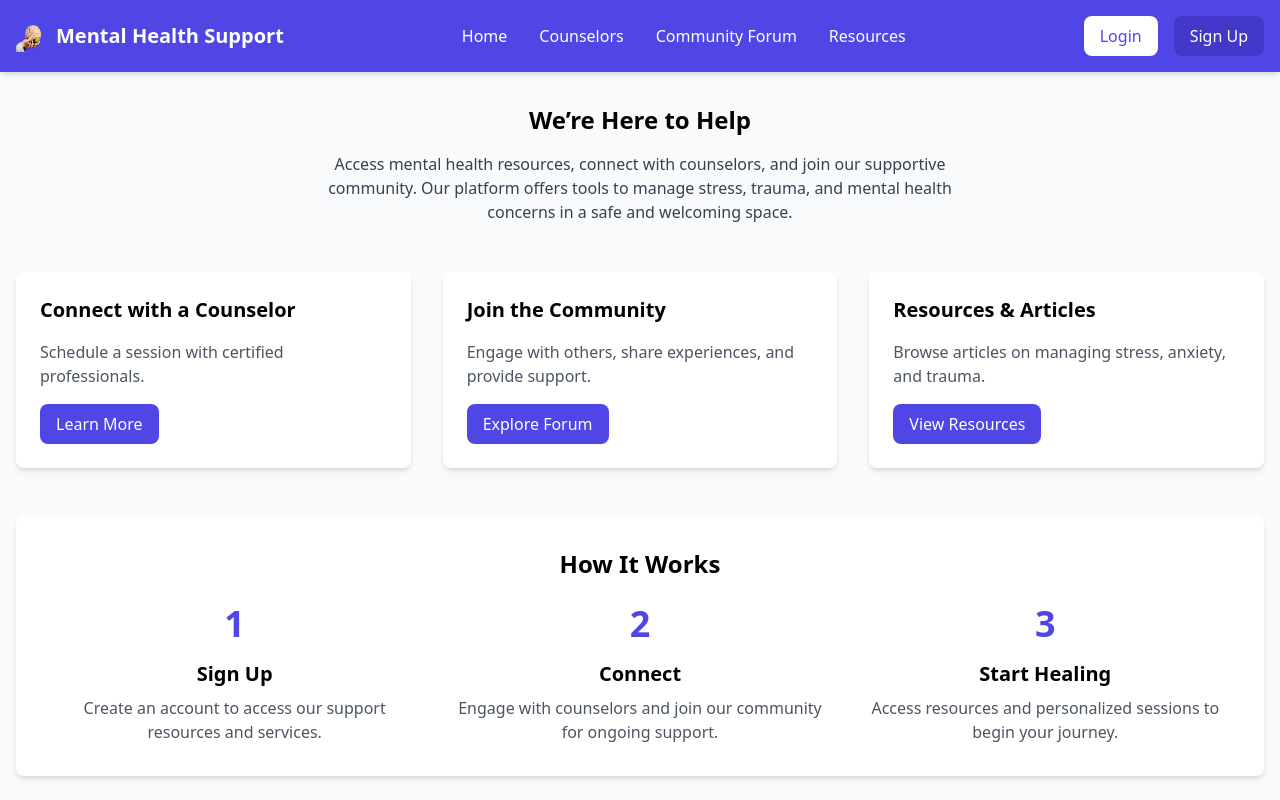
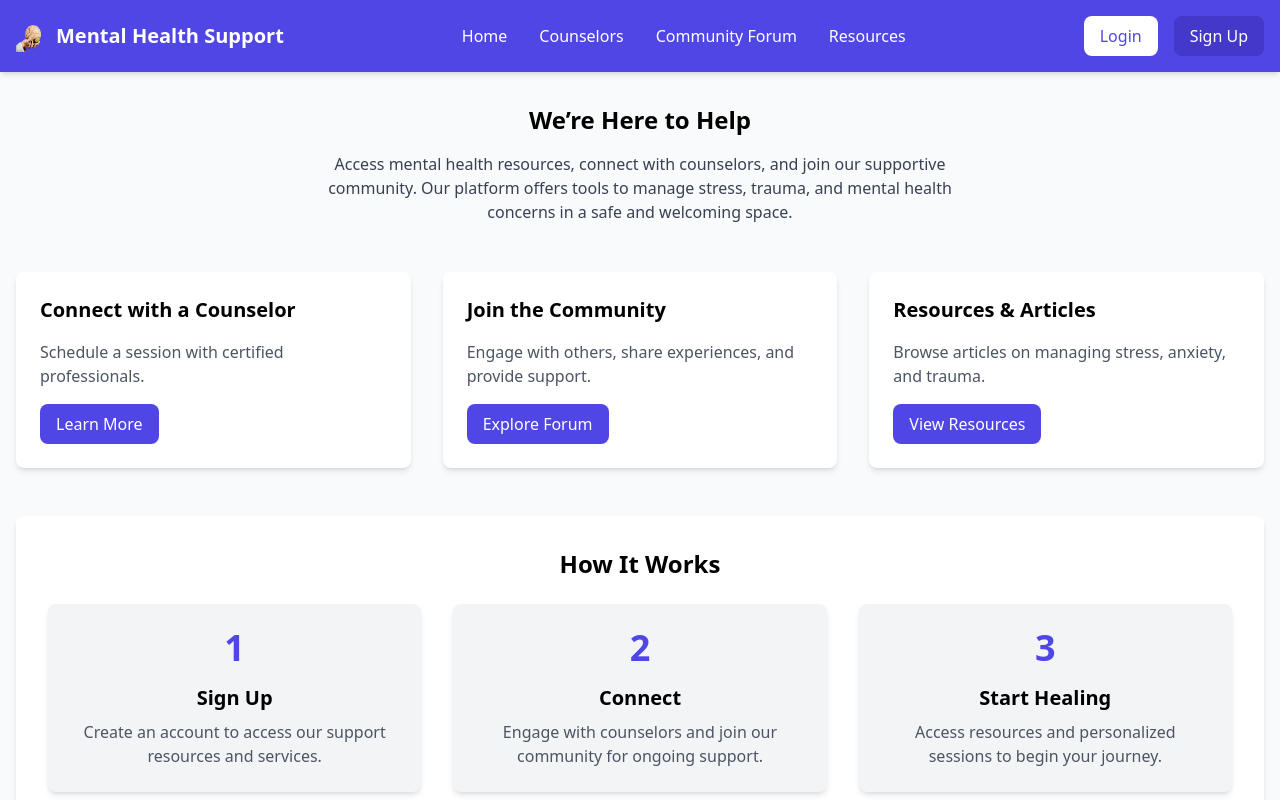
Before and after one commit to Giathi-Daniel/MentalHealthApp-Hackathon, a React (Create React App) app: page / in a window 1280 px wide. Shown: the top 800 px of the page. Built offline with nearby package versions, Linux system fonts and the light colour scheme.

Commit message:
update home page

```diff
--- a/src/pages/Home.js
+++ b/src/pages/Home.js
@@ -6,9 +6,6 @@
   return (
     <div className="min-h-screen bg-gray-50 flex flex-col">
       <Header />
-      {/* <header className="bg-indigo-600 text-white p-4 text-center">
-        <h1 className="text-3xl font-bold">Mental Health Support App</h1>
-      </header> */}
 
       <main className="flex-grow container mx-auto px-4 py-8">
         <section className="text-center mb-12">
@@ -56,22 +53,22 @@
 
         <section className="bg-white p-8 rounded-lg shadow-md mb-12">
           <h2 className="text-2xl font-semibold text-center mb-6">How It Works</h2>
-          <div className="grid md:grid-cols-3 gap-8">
-            <div className="text-center">
+          <div className="grid grid-cols-1 md:grid-cols-3 gap-8">
+            <div className="bg-gray-100 p-6 rounded-lg shadow-md text-center">
               <div className="mb-4">
                 <span className="text-indigo-600 text-4xl font-bold">1</span>
               </div>
               <h3 className="text-xl font-semibold mb-2">Sign Up</h3>
               <p className="text-gray-600">Create an account to access our support resources and services.</p>
             </div>
-            <div className="text-center">
+            <div className="bg-gray-100 p-6 rounded-lg shadow-md text-center">
               <div className="mb-4">
                 <span className="text-indigo-600 text-4xl font-bold">2</span>
               </div>
               <h3 className="text-xl font-semibold mb-2">Connect</h3>
               <p className="text-gray-600">Engage with counselors and join our community for ongoing support.</p>
             </div>
-            <div className="text-center">
+            <div className="bg-gray-100 p-6 rounded-lg shadow-md text-center">
               <div className="mb-4">
                 <span className="text-indigo-600 text-4xl font-bold">3</span>
               </div>
@@ -80,6 +77,7 @@
             </div>
           </div>
         </section>
+
 
         <section className="mb-12">
           <h2 className="text-2xl font-semibold text-center mb-6">What People Are Saying</h2>
```
